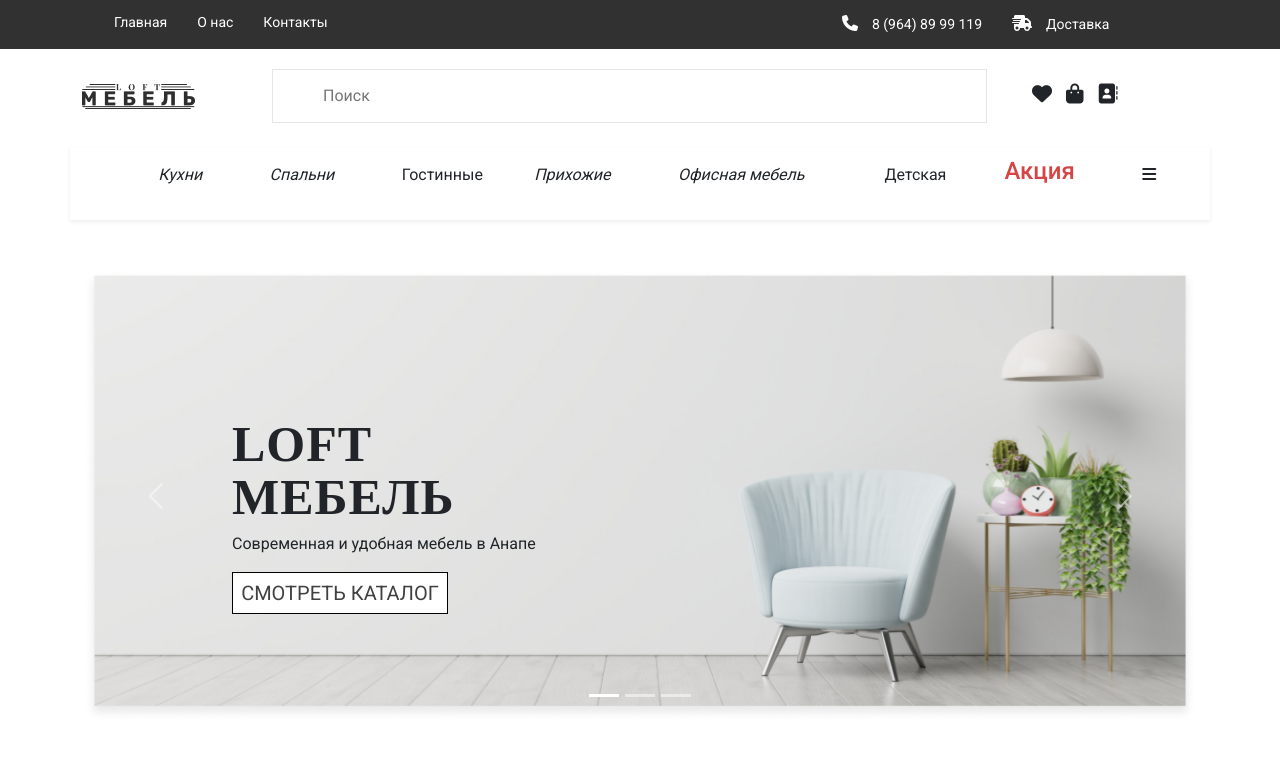
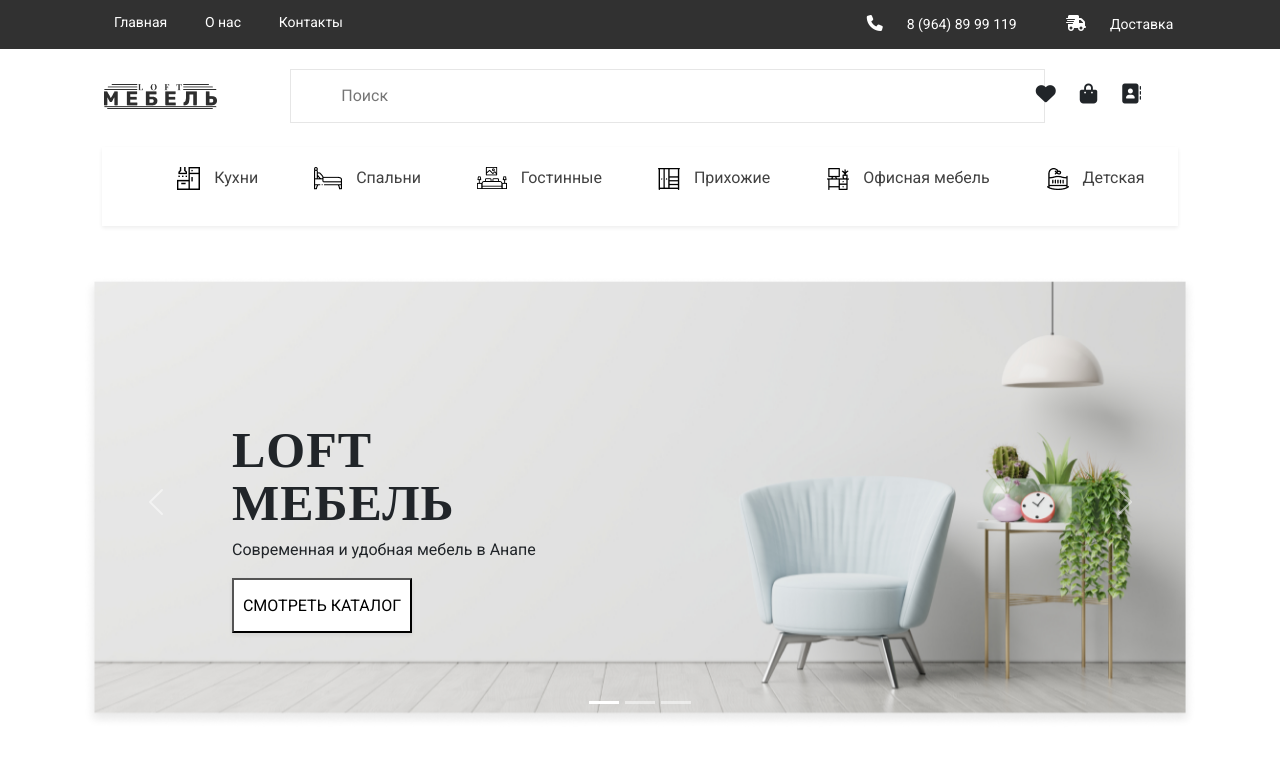
Before and after one commit to bobur2006coder/homework, a plain HTML site: page index.html in a window 1280 px wide. Drawn offline with nearby package versions, Linux system fonts and the light colour scheme.

Commit message:
endi tayyor

```diff
--- a/index.html
+++ b/index.html
@@ -43,46 +43,41 @@
 
     <header>
         <div class="container">
-            <div class="row justify-content-center align-items-center">
+            <div class="row justify-content-center align-items-center need">
                 <div class="col-2">
                     <img src="./img/rasm1.png" alt="" class="logo">
                 </div>
                 <div class="col-8">
                     <input type="text" class="inp" placeholder="Поиск">
                 </div>
-                <div class="col-2">
+                <div class="col-2 space_two">
                     <i class="fa-solid fa-heart"></i>
                     <i class="fa-solid fa-bag-shopping"></i>
                     <i class="fa-sharp fa-solid fa-address-book"></i>
                 </div>
             </div>
         </div>
-        <div class="col-8 mt-4 bac container" >
-            <ul class="header__ul">
+        <div class="col-5 mt-4 bac container" >
+            <ul class="header__ul ">
                 <li class="header__list">
-                    <i class="fa-duotone fa-kitchen-set">Кухни</i>
+                    <img src="./img/kitchen-icon.png" alt="" class="header__img"> <a href="#!" class="collr">Кухни</a>
                 </li>
                 <li class="header__list">
-                    <i class="fa-duotone fa-bed-empty">Спальни</i>
+                    <img src="./img/bedroom-icon.png" alt="" class="header__img"> <a href="#!" class="collr">Спальни</a>
                 </li>
                 <li class="header__list">
-                    <i class="fa-solid fa-house-person-return">Гостинные</i>
+                    <img src="./img/livingroom-icon (1).png" alt="" class="header__img"> <a href="#!" class="collr">Гостинные</a>
                 </li>
                 <li class="header__list">
-                    <i class="fa-duotone fa-window-frame">Прихожие</i>
+                    <img src="./img/closet-icon.png" alt="" class="header__img"> <a href="#!" class="collr">Прихожие</a>
                 </li>
                 <li class="header__list">
-                    <i class="fa-light fa-chair-office">Офисная мебель</i>
+                    <img src="./img/office-icon.png" alt="" class="header__img"> <a href="#!" class="collr">Офисная мебель</a>
                 </li>
                 <li class="header__list">
-                    <i class="fa-sharp fa-regular fa-house">Детская</i>
+                    <img src="./img/childrensroom-icon (1).png" alt="" class="header__img"> <a href="#!" class="collr">Детская</a>
                 </li>
-                <li>
-                    <h4>Акция</h4>
-                </li>
-                <li>
-                    <i class="fa-solid fa-bars"></i>
-                </li>
+
             </ul>
 
         </div>
@@ -105,7 +100,7 @@
                                     Современная и удобная мебель в Анапе
 
                                 </p>
-                                <button type="button" class="btn btn-primary btn-lg collr">СМОТРЕТЬ КАТАЛОГ</button>
+                                <button class="btn_header">СМОТРЕТЬ КАТАЛОГ</button>
                         </div>
                     </div>
                     <button class="carousel-control-prev" type="button" data-bs-target="#carouselExampleIndicators" data-bs-slide="prev">
--- a/style.css
+++ b/style.css
@@ -19,7 +19,7 @@ nav {
 
 .list {
     display: flex;
-    gap: 30px;
+    justify-content: space-between;
 }
 
 .list_item {
@@ -28,9 +28,13 @@ nav {
     color: #FFFFFF;
 }
 
+.need{
+    margin-left: 10px;
+}
 .box {
     display: flex;
-    gap: 30px;
+    justify-content: space-around;
+    align-items: center;
     color: white;
 }
 
@@ -49,9 +53,13 @@ nav {
 }
 
 .fa-solid {
-    padding-right: 10px;
+    padding-right: 20px;
 }
 
+.space_two{
+    gap: 17px;
+    /* margin-right: 2px; */
+}
 
 /* ------------- header start ------------- */
 header {
@@ -61,7 +69,8 @@ header {
 .inp {
     border: 1px solid #E6E6E6;
     outline: none;
-    padding: 14px 480px 14px 50px;
+    padding: 14px 520px 14px 50px;
+    margin-right: 145px;
     color: gray;
 }
 
@@ -80,9 +89,9 @@ header {
 
 .bac {
     padding: 10px;
-    /* margin-left: 125px; */
+
     margin: 0 auto;
-    width: 100%;
+    width: 84%;
     box-shadow: 0px 2px 4px 0px #00000012;
 
 }
@@ -135,11 +144,30 @@ h4 {
 
 }
 
-.collr{
-    background-color: #FFFFFF;
+.collr {
+    font-family: Roboto;
+    font-size: 16px;
+    font-weight: 400;
+    line-height: 19px;
+    letter-spacing: 0em;
+    text-align: left;
     color: #414141;
-    border: solid 1px black;
-    border-radius: 0ch;
-    width: 216px;
+    text-decoration: none;
+
+
+}
+
+.btn_header {
+    height: 55px;
+    width: 180px;
+    left: 260px;
+    top: 492px;
+    border-radius: 0px;
+    background: #FFFFFF;
+    box-shadow: 0px 2px 4px 0px #00000012;
     padding: 5px;
 }
+
+.header__img {
+    margin: 10px;
+}
```
Also changed, not shown: img/bedroom-icon.png (added), img/childrensroom-icon (1).png (added), img/closet-icon.png (added), img/kitchen-icon.png (added), img/livingroom-icon (1).png (added), img/office-icon.png (added).
